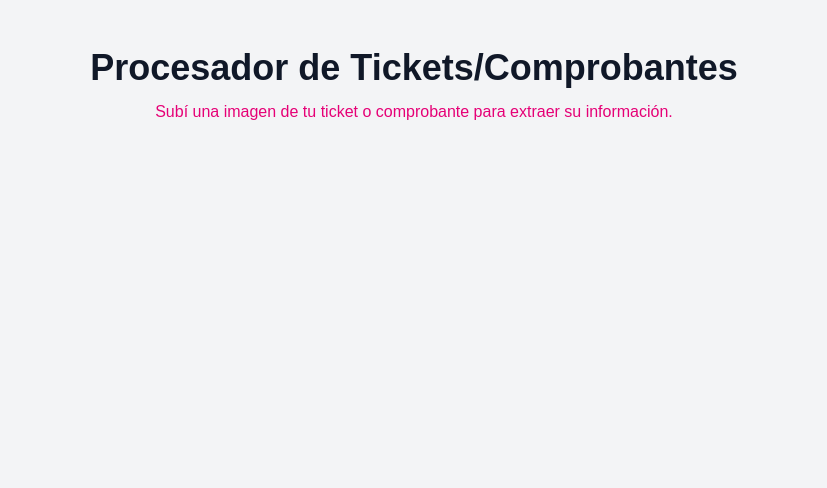
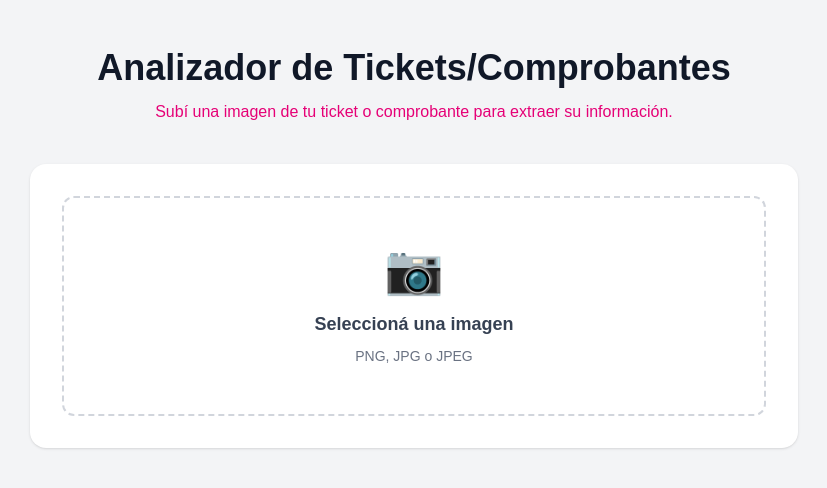
Before and after one commit to fernandezumorena/waste-tickets-plr, a Next.js app: page / in a window 1280 px wide. Shown: the top 488 px of the page, without its empty margins (226-1053 px from the left). Built offline with nearby package versions, Linux system fonts and the light colour scheme.

Commit message:
Agregue la parte para que puedan subir los archivos

```diff
--- a/app/page.tsx
+++ b/app/page.tsx
@@ -1,14 +1,67 @@
+"use client";
+
+import { useState } from "react";
+
 export default function Home() {
+  const [image, setImage] = useState<File | null>(null);
+
+  const handleFileChange = (
+    event: React.ChangeEvent<HTMLInputElement>
+  ) => {
+    const file = event.target.files?.[0];
+
+    if (!file) return;
+
+    setImage(file);
+  };
+
   return (
     <main className="min-h-screen bg-gray-100 px-6 py-12">
       <div className="mx-auto max-w-3xl">
         <h1 className="text-center text-4xl font-bold text-gray-900">
-          Procesador de Tickets/Comprobantes
+          Analizador de Tickets/Comprobantes
         </h1>
 
         <p className="mt-3 text-center text-pink-600">
           Subí una imagen de tu ticket o comprobante para extraer su información.
         </p>
+
+        <div className="mt-10 rounded-2xl bg-white p-8 shadow-sm">
+          <label
+            htmlFor="ticket"
+            className="flex cursor-pointer flex-col items-center justify-center rounded-xl border-2 border-dashed border-gray-300 p-12 text-center transition hover:border-blue-500 hover:bg-blue-50"
+          >
+            <div className="text-5xl">📷</div>
+
+            <p className="mt-4 text-lg font-semibold text-gray-700">
+              Seleccioná una imagen
+            </p>
+
+            <p className="mt-2 text-sm text-gray-500">
+              PNG, JPG o JPEG
+            </p>
+
+            <input
+              id="ticket"
+              type="file"
+              accept="image/png,image/jpeg"
+              onChange={handleFileChange}
+              className="hidden"
+            />
+          </label>
+        </div>
+
+        {image && (
+          <div className="mt-8 rounded-2xl bg-white p-8 shadow-sm">
+            <h2 className="text-xl font-semibold text-pink-900">
+              Imagen seleccionada
+            </h2>
+
+            <p className="mt-2 text-sm text-pink-500">
+              {image.name}
+            </p>
+          </div>
+        )}
       </div>
     </main>
   );
```
